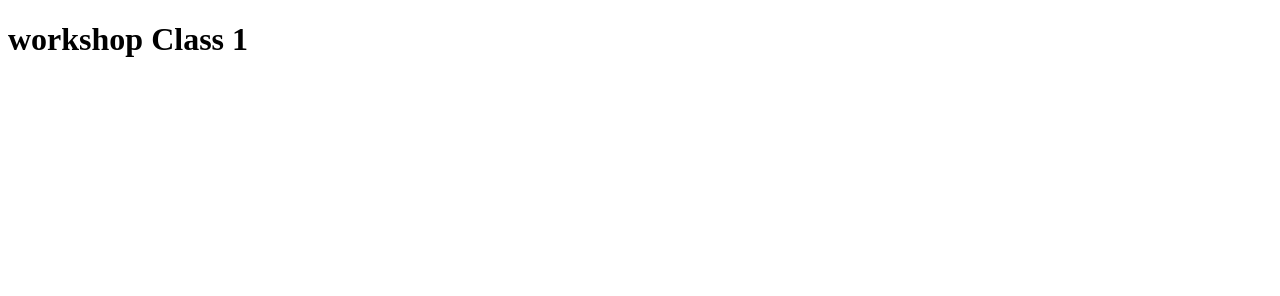
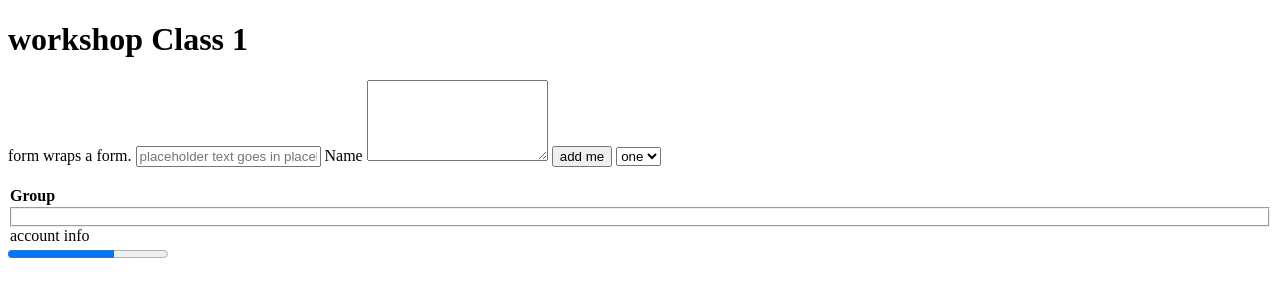
Before and after one commit to PCykana/WEB504-playground, a website: page src/index.html in a window 1280 px wide. Drawn offline with Linux system fonts and the light colour scheme.

Commit message:
form stuff

```diff
--- a/src/index.html
+++ b/src/index.html
@@ -72,6 +72,22 @@
     <object data="" type="">general purpose embeding</object>
     <iframe src="" frameborder="0">provides a box for an imbedded thing</iframe> -->
 
+    <form action="send"> form wraps a form.
+        <input type="text" name="user" placeholder="placeholder text goes in placeholder attribute"> <!-- text, checkbox and radio buttons-->
+        <label for="id">Name</label> <!-- label for input-->
+        <textarea name="commentbox" id="what" rows="5"></textarea> <!-- multiline text entry box-->
+        <button type="submit">add me</button> <!--clickable buttons-->
+        <select name="" id=""><option value="">one</option></select> <!--used for dropdown lists-->
+        <option value=""></option><!--dropdown list choice-->
+        <optgroup label="Group"></optgroup> <!--grouped options in a dropdown list-->
+        <fieldset></fieldset><!-- grouped form controls-->
+        <legend>account info</legend> <!--caption info-->
+        <datalist id="list"><option></option></datalist> <!--autocomplete options-->
+        <output id="results"></output> <!--shows form calculation result-->
+        <progress value="10" max="15"></progress> <!--progress bar for audio or whatever is being tracked-->
+
+    </form>
+
     <!--
     <base href="https://google.com">
     <style></style> this is internal stylying - DO NOT DO
```
